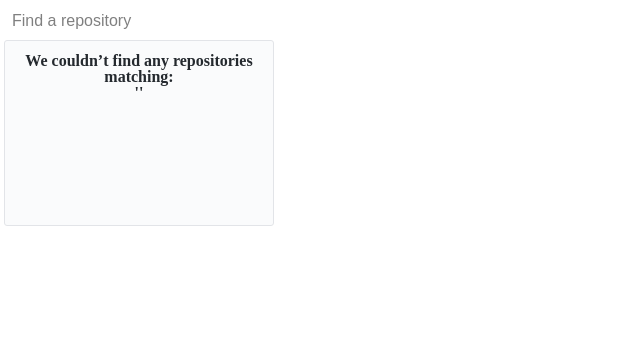
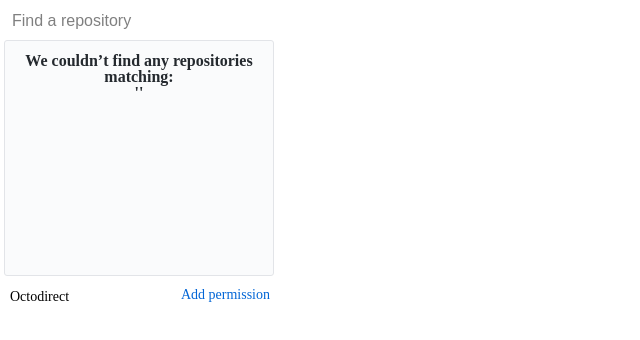
Before and after one commit to JaeYeopHan/octodirect, a React (Create React App) app: page / in a window 1280 px wide. Shown: the top 340 px of the page, without its empty margins (0-640 px from the left). Built offline with nearby package versions, Linux system fonts and the light colour scheme; no server answers.

Commit message:
fix: Fix style of component

```diff
--- a/src/components/item/Item.tsx
+++ b/src/components/item/Item.tsx
@@ -4,7 +4,9 @@ import { ItemType } from '../../model/item.model';
 
 const StyledItems = styled.li`
   padding: 8px 8px;
+  height: 12px;
   border-bottom: 1px solid #DDDDDD;
+  vertical-align: middle;
   font-size: 14px;
   font-weight: bold;
   overflow-x: hidden;
--- a/src/components/itemlist/ItemList.tsx
+++ b/src/components/itemlist/ItemList.tsx
@@ -10,6 +10,7 @@ export const Items = styled.ul`
   padding: 12px;
   width: calc(100% - 36px);
   height: 100%;
+  max-height: 210px;
   font-size: 14px;
   font-weight: bold;
   color: #24292E;
--- a/src/components/not-found/NotFound.tsx
+++ b/src/components/not-found/NotFound.tsx
@@ -2,6 +2,7 @@ import * as React from 'react';
 import { Items } from 'src/components/itemlist/ItemList';
 
 const NotFoundElement = Items.extend`
+  height: 210px;
   font-size: 16px;
   text-align: center;
 `;
--- a/src/main/App.tsx
+++ b/src/main/App.tsx
@@ -4,10 +4,17 @@ import Input from '../components/input/Input';
 import { ItemType } from '../model/item.model';
 import NotFound from '../components/not-found/NotFound';
 import ItemList from '../components/itemlist/ItemList';
+import Info from '../components/info/Info';
+import { repos as data } from './test';
 
 const Container = styled.div`
   width: 280px;
-  height: 160px;
+  height: 100%;
+`;
+
+const Content = styled.div`
+  margin-bottom: 12px;
+  height: calc(100% - 48px);
 `;
 
 interface AppProps {}
@@ -40,10 +47,16 @@ class App extends React.Component<AppProps, AppState> {
   }
 
   async componentDidMount() {
-    const response = await fetch(`${this.BASE_URL}/${this.NAME}/repos`);
-    const repos = await response.json();
+    // const response = await fetch(this.buildRequestInfo());
+    // const repos = await response.json();
+    const repos = data;
     const items = repos.map(({id, name, htmlUrl}: ItemType) => ({id, name, htmlUrl}));
     await this.setStateAsync({...initialState, items});
+  }
+
+  buildRequestInfo() {
+    return './mock/mock.json';
+    // return `${this.BASE_URL}/${this.NAME}/repos`;
   }
 
   setStateAsync(state: AppState) {
@@ -88,11 +101,14 @@ class App extends React.Component<AppProps, AppState> {
           updateValue={(text: string) => this.updateValue(text)}
           redirect={() => this.redirect()}
         />
+        <Content>
         {
           value === '' || filtered.length === 0
           ? <NotFound value={value} />
           : <ItemList filtered={filtered} index={this.state.index} />
         }
+        </Content>
+        <Info />
       </Container>
     );
   }
```
